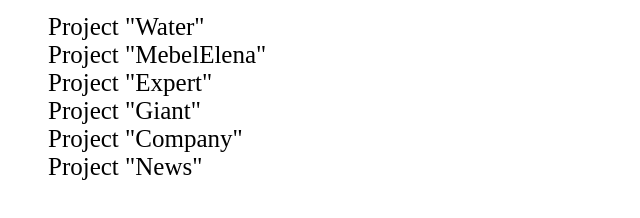
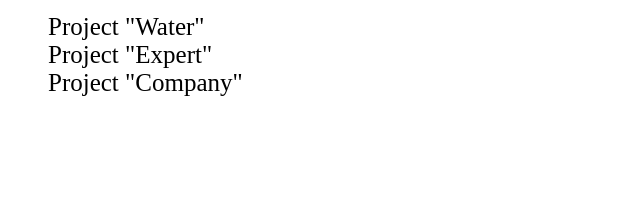
Before and after one commit to nastyapash/nastyapash.github.io, a plain HTML site: page index.html in a window 1280 px wide. Shown: the part 70-288 px from the top of the page, without its empty margins (0-640 px from the left). Drawn offline with Linux system fonts and the light colour scheme.

Commit message:
Update index.html

```diff
--- a/index.html
+++ b/index.html
@@ -19,9 +19,6 @@
 <h1>My projects:</h1>
 <ul>
 	<li><a href="water/">Project "Water"</a></li>
-	<li><a href="mebelElena/">Project "MebelElena"</a></li>
 	<li><a href="expert/">Project "Expert"</a></li>
-	<li><a href="giant/">Project "Giant"</a></li>
 	<li><a href="company/">Project "Company"</a></li>
-	<li><a href="news/">Project "News"</a></li>
 </ul>
```
